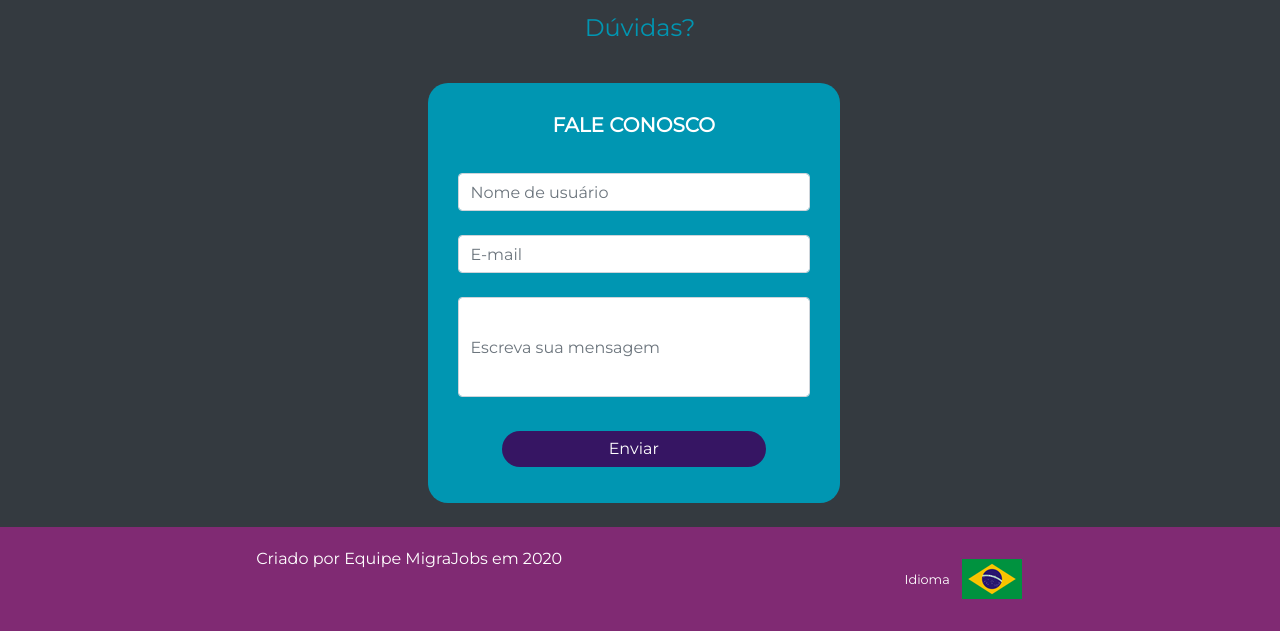
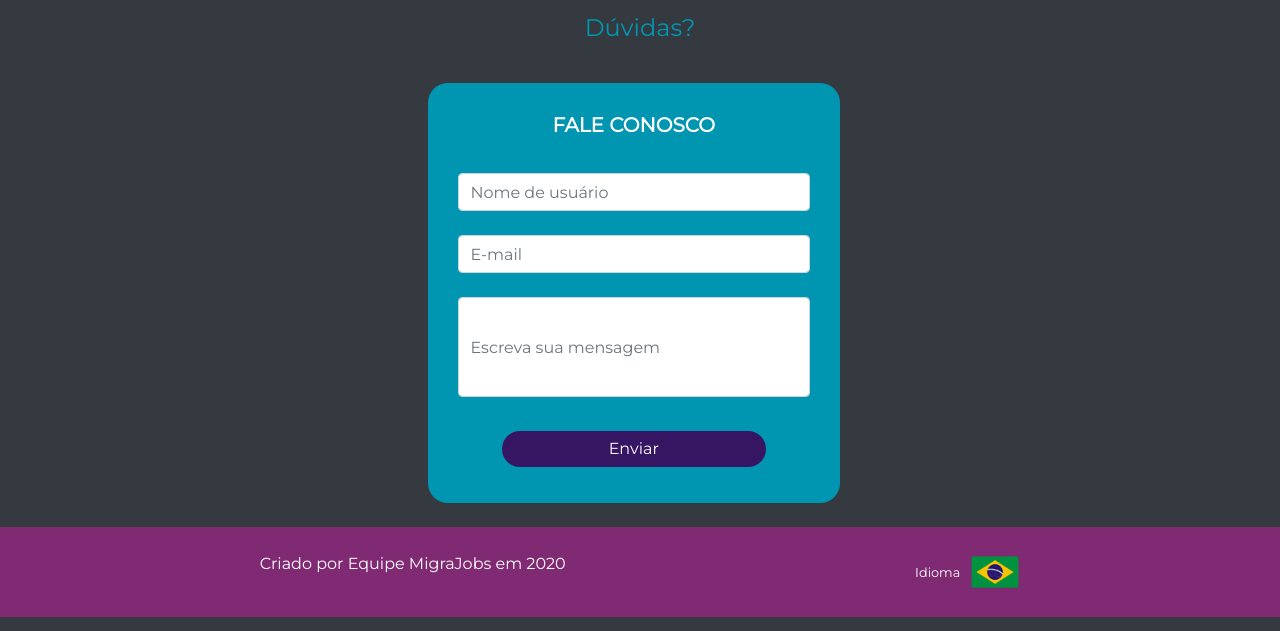
Before and after one commit to graciani23/projeto-integrador, a PHP site: page /sobre-nos.php in a window 1280 px wide. Shown: the part 1801-2432 px from the top of the page. Run offline with PHP 8.4, Linux system fonts and the light colour scheme.

Commit message:
link para área de login página inicial -- em comentário

```diff
--- a/assets/css/estiloFooter.css
+++ b/assets/css/estiloFooter.css
@@ -9,7 +9,7 @@ footer {
 
 .container {
     display: flex;
-    justify-content: space-aroundcent;
+    justify-content: space-around;
     align-items: center;
     align-content: center;
 }
--- a/assets/css/estilofooterqs.css
+++ b/assets/css/estilofooterqs.css
@@ -7,10 +7,12 @@ footer {
     padding: 20px;
 }
 
+
+
 .container {
     display: flex;
     justify-content: space-around;
-    align-items: flex-start;
+    align-items: center;
     align-content: center;
 }
 
@@ -22,3 +24,8 @@ footer {
 .footer-idioma small {
     padding-right: 10px;
 }
+
+
+.footer-idioma img {
+    width: 50px;
+}
--- a/assets/includes/cadastre.php
+++ b/assets/includes/cadastre.php
@@ -17,6 +17,7 @@
 </head>
 <body>
     <main>
+        <!-- <h3><a name="FAÇA PARTE DO NOSSO PROJETO"> FAÇA PARTE DO NOSSO PROJETO</h3> -->
         <h3>FAÇA PARTE DO NOSSO PROJETO</h3>
         <div class="row">
             <div class="col-sm-6">
--- a/assets/includes/footerQS.php
+++ b/assets/includes/footerQS.php
@@ -13,7 +13,7 @@
         <p>Criado por Equipe MigraJobs em 2020</p>
         <div class="footer-idioma">
             <small>Idioma</small>
-            <img src="./assets/img/Brazil.png" alt="Bandeira do Brasil">
+            <img src="assets/img/Brazil.png" alt="Bandeira do Brasil">
         </div>
     </div>
 </footer>
--- a/assets/includes/header.php
+++ b/assets/includes/header.php
@@ -13,8 +13,9 @@
 <body>
     <div class="fundo">
             <h2 class="h2">Recomeço além das fronteiras</h2>
-                <form action="./assets/includes/cadastre.php" method="get">
-                    <button class="botao"> Participe  </button>
+                <!-- <form action="./assets/includes/cadastre.php" method="get"> -->
+                    <button class="botao"> Participe </button>
+                    <!-- <button class="botao"> <a href="#FAÇA PARTE DO NOSSO PROJETO">Participe</a> </button> -->
                 </form>
             </form>
             <br> <br> <br>
```
